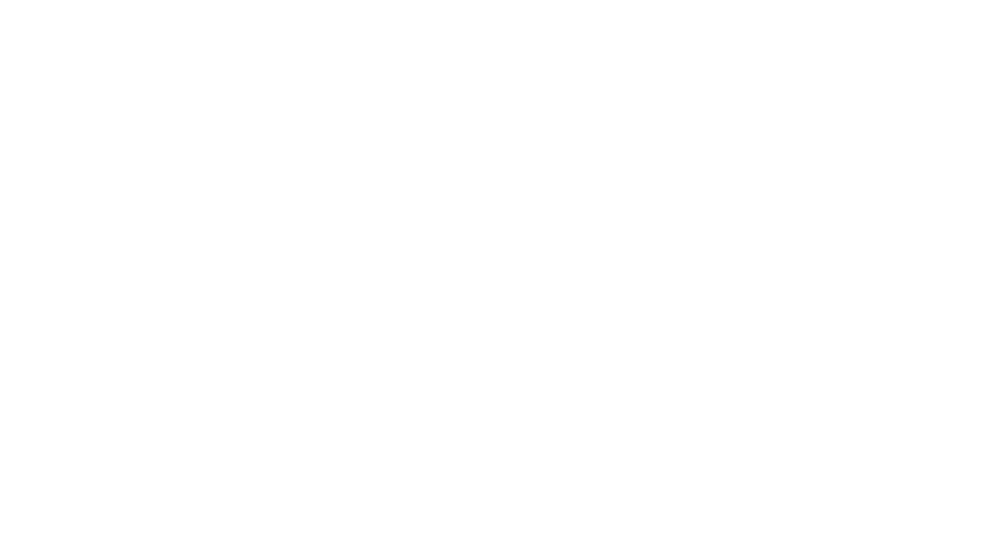
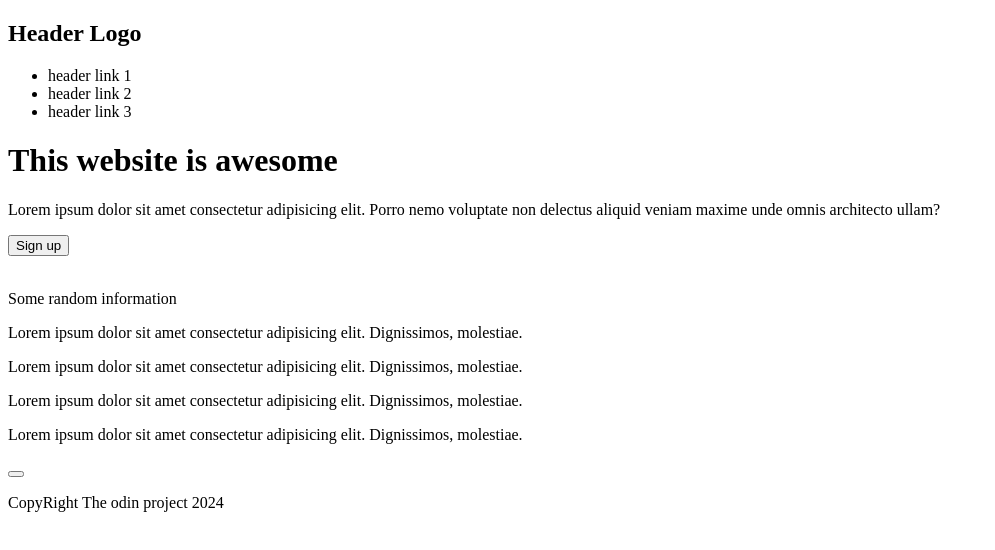
Before and after one commit to Nadav-Sonino/Landing-Page-Project, a plain HTML site: page index.html in a window 1280 px wide. Shown: the whole page, without its empty margins (0-995 px from the left). Drawn offline with Linux system fonts and the light colour scheme.

Commit message:
Setting up the index with elements

```diff
--- a/index.html
+++ b/index.html
@@ -5,18 +5,82 @@
 <!--[if gt IE 8]>      <html class="no-js"> <!--<![endif]-->
 <html>
   <head>
-        <meta charset="utf-8">
-        <meta http-equiv="X-UA-Compatible" content="IE=edge">
+    <meta charset="utf-8" />
+    <meta http-equiv="X-UA-Compatible" content="IE=edge" />
     <title></title>
-        <meta name="description" content="">
-        <meta name="viewport" content="width=device-width, initial-scale=1">
-        <link rel="stylesheet" href="style.css">
+    <meta name="description" content="" />
+    <meta name="viewport" content="width=device-width, initial-scale=1" />
+    <link rel="stylesheet" href="style.css" />
   </head>
   <body>
     <!--[if lt IE 7]>
-            <p class="browsehappy">You are using an <strong>outdated</strong> browser. Please <a href="#">upgrade your browser</a> to improve your experience.</p>
+      <p class="browsehappy">
+        You are using an <strong>outdated</strong> browser. Please
+        <a href="#">upgrade your browser</a> to improve your experience.
+      </p>
     <![endif]-->
-
+    <div class="header">
+      <div class="navbar">
+        <h2>Header Logo</h2>
+        <ul>
+          <li>header link 1</li>
+          <li>header link 2</li>
+          <li>header link 3</li>
+        </ul>
+      </div>
+      <div class="main_header">
+        <div>
+          <h1>This website is awesome</h1>
+          <p>
+            Lorem ipsum dolor sit amet consectetur adipisicing elit. Porro nemo
+            voluptate non delectus aliquid veniam maxime unde omnis architecto
+            ullam?
+          </p>
+          <button>Sign up</button>
+        </div>
+        <div>
+          <img src="" alt="" />
+        </div>
+      </div>
+    </div>
+    <div class="main">
+      <div>
+        <p>Some random information</p>
+      </div>
+      <div>
+        <div class="boxContainer">
+          <div class="box"></div>
+          <div>
+            <p>Lorem ipsum dolor sit amet consectetur adipisicing elit. Dignissimos, molestiae.</p>
+          </div>
+        </div>
+        <div class="boxContainer">
+          <div class="box"></div>
+          <div>
+            <p>Lorem ipsum dolor sit amet consectetur adipisicing elit. Dignissimos, molestiae.</p>
+          </div>
+        </div>
+        <div class="boxContainer">
+          <div class="box"></div>
+          <div>
+            <p>Lorem ipsum dolor sit amet consectetur adipisicing elit. Dignissimos, molestiae.</p>
+          </div>
+        </div>
+        <div class="boxContainer">
+          <div class="box"></div>
+          <div>
+            <p>Lorem ipsum dolor sit amet consectetur adipisicing elit. Dignissimos, molestiae.</p>
+          </div>
+        </div>
+      </div>
+      <div class="quote"></div>
+      <div class="insideDiv"></div>
+        <p></p>
+        <button></button>
+      </div>
+    </div>
+    <div class="footer"></div>
+      <p>CopyRight The odin project 2024</p>
     <script src="script.js" async defer></script>
   </body>
 </html>
```
Lines whose indentation alone changed are shown as unchanged.
